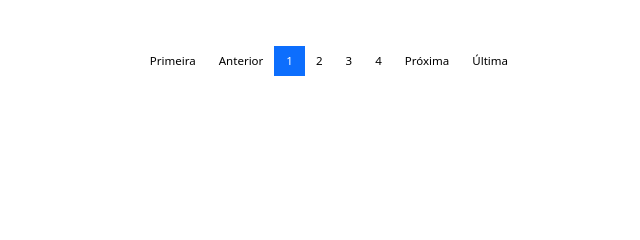
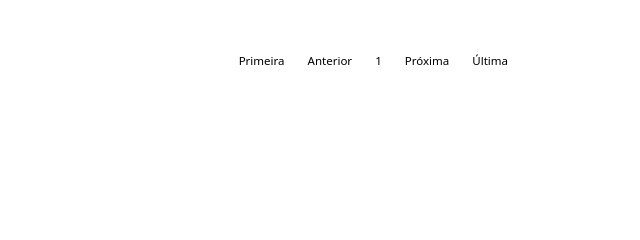
Before and after one commit to LucasCarvalho23/POC-Volk-LMS, a PHP site: page / in a window 1280 px wide. Shown: the part 338-578 px from the top of the page, without its empty margins (640-1280 px from the left). Run offline with PHP 8.4, Linux system fonts and the light colour scheme; some libraries are stand-ins or nearby versions.

Commit message:
pagination

```diff
--- a/Private/php/autentication.php
+++ b/Private/php/autentication.php
@@ -39,9 +39,8 @@
 
         $updateProcess = new UpdateProcess($conection, $register);
         $results = $updateProcess->read();
+
         header("Location: ./index.php?results=" . urlencode(serialize($results)));
-
-        //limitado para postar apenas 10
 
     } else if ($action =="updateFinal") {
 
--- a/Public/php/index.php
+++ b/Public/php/index.php
@@ -4,7 +4,16 @@
 
     if (isset($_GET['results'])) {
         $results = unserialize(urldecode($_GET['results']));
+        $totalRecords = $results['totalRecords'][0]['COUNT(*)'];
     }
+
+    if (!isset($_GET['results'])) {
+        $totalRecords = 1;
+    }
+
+    $totalPages = ceil($totalRecords/10);
+
+
 
 ?>
 
@@ -73,8 +82,8 @@
             <tbody>
 
                 <?php
-                    if (!empty($results)) {
-                        foreach ($results as $row) {
+                    if (!empty($results['results'])) {
+                        foreach ($results['results'] as $row) {
                             echo "<tr>";
                             echo "<td>" . $row['codigo'] . "</td>";
                             echo "<td>" . $row['nome'] . "</td>";
@@ -120,18 +129,13 @@
                     <li class="page-item">
                         <a class="page-link" href="#">Anterior</a>
                     </li>
-                    <li class="page-item active">
-                        <a class="page-link" href="#">1</a>
-                    </li>
-                    <li class="page-item">
-                        <a class="page-link" href="#">2</a>
-                    </li>
-                    <li class="page-item">
-                        <a class="page-link" href="#">3</a>
-                    </li>
-                    <li class="page-item">
-                        <a class="page-link" href="#">4</a>
-                    </li>
+
+                    <?php for ($count = 1; $count <= $totalPages; $count++) { ?>
+                        <li class="page-item">
+                            <a class="page-link" href="#"><?php echo $count; ?></a>
+                        </li>
+                    <?php } ?>
+
                     <li class="page-item">
                         <a class="page-link" href="#">Próxima</a>
                     </li>
```
Also changed, not shown: Private/php/updateProcess.php (+12 -2 lines).
